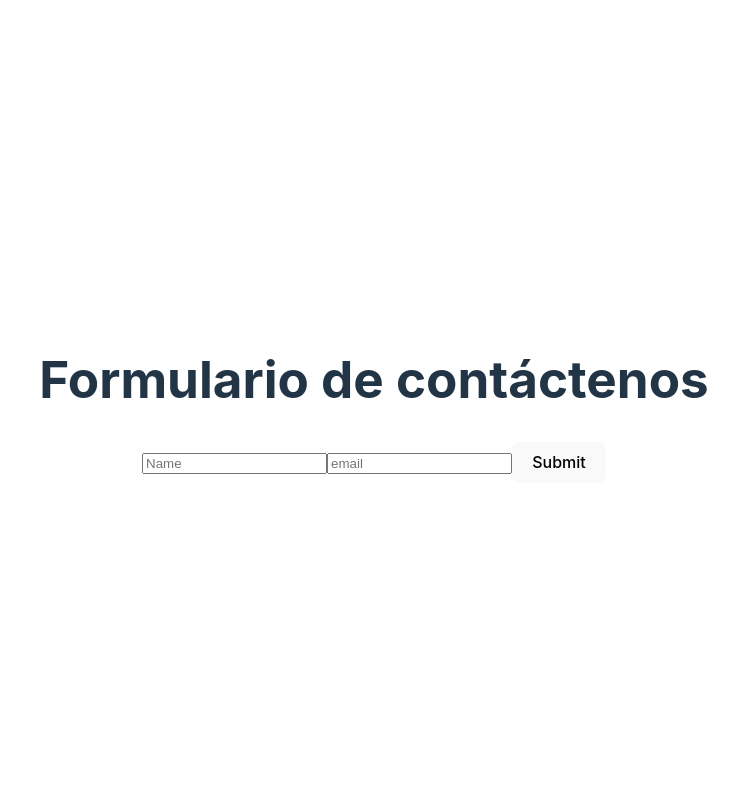
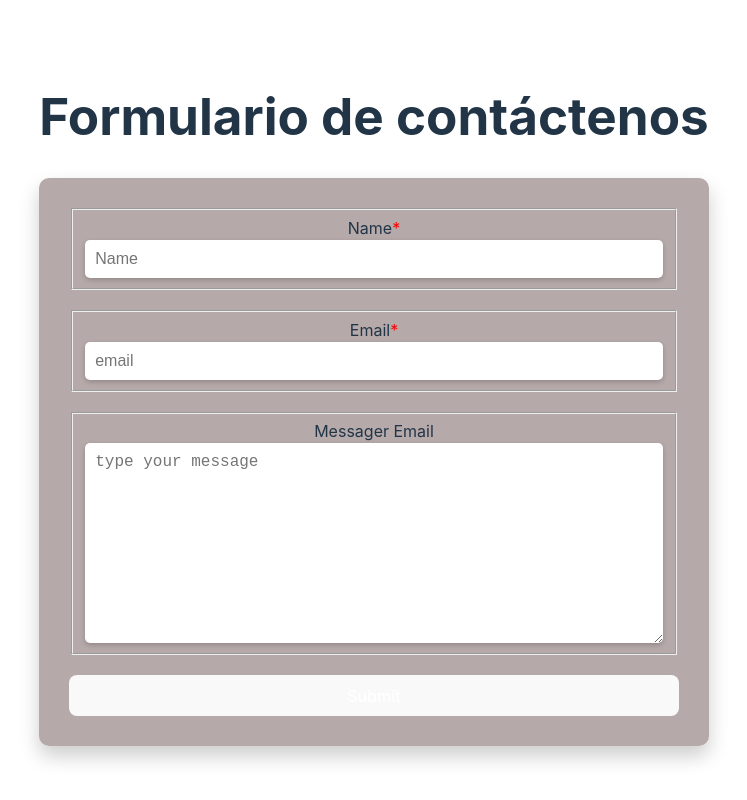
Before and after one commit to erozog125/emailjs-2469285, a React (Vite) app: page / in a window 1280 px wide. Shown: the whole page, without its empty margins (266-1013 px from the left). Built offline with nearby package versions, Linux system fonts and the light colour scheme.

Commit message:
falta la validadcion del email

```diff
--- a/src/ContactUs/ContactUs.jsx
+++ b/src/ContactUs/ContactUs.jsx
@@ -1,13 +1,45 @@
-import React from 'react'
+import React, {useRef} from 'react'
+import './contactus.css'
+import emailjs from '@emailjs/browser'
 
 export const ContactUs = () => {
+
+  const refForm = useRef();
+
+  const handlesubmit = (event) =>{
+    event.preventDefault();
+
+     const servicesId = "service_f4gmev6"
+     const templateId = "template_krt252p"
+
+     const apikey =  "mKpN-AmliqbSJFUQw"
+
+     emailjs.sendForm(servicesId, templateId, refForm.current, apikey).then( result => console.log(result.text))
+     .catch( error => console.log(error))
+
+
+  }
   return (
-    <div>
-      <form action="">
-        <input type="text" placeholder='Name' />
-        <input type="email" placeholder='email' />
-        <button>Submit</button>
-      </form>
-    </div>
+    <div className="contenedor">
+    <form action="" ref={refForm} className="columna" onSubmit={handlesubmit}>
+
+      <fieldset className="field-name">
+        <label className='symbol-requires name' htmlFor="">Name</label>
+        <input name="name" type="text" placeholder='Name' required/>
+      </fieldset>
+
+      <fieldset>
+        <label className="symbol-requires" htmlFor="">Email</label>
+        <input name="email" type="email" placeholder='email'required/>
+      </fieldset>
+
+      <fieldset>
+        <label className="field-message" htmlFor="">Messager Email</label>
+          <textarea name="message" id="" cols="30" rows="10" placeholder="type your message"></textarea>
+      </fieldset>
+
+      <button>Submit</button>
+    </form>
+  </div>
   )
 }
--- a/src/ContactUs/contactus.css
+++ b/src/ContactUs/contactus.css
@@ -0,0 +1,84 @@
+.columna {
+  display: flex;
+  flex-direction: column;
+  background-color: #948181ae;
+  padding: 30px;
+  border-radius: 10px;
+  box-shadow: 0 10px 20px #00000033;
+  animation: slide-up 0.5s ease;
+}
+
+fieldset {
+  display: flex;
+  flex-direction: column;
+  margin-bottom: 20px;
+  opacity: 0;
+  transform: translateY(10px);
+  animation: fade-in 0.5s ease forwards;
+  animation-delay: 0.2s;
+}
+
+.symbol-requires::after {
+  content: '*';
+  color: red;
+}
+
+input,
+textarea {
+  padding: 10px;
+  border-radius: 5px;
+  border: none;
+  box-shadow: 0 2px 5px #00000033;
+  font-size: 16px;
+  opacity: 0;
+  transform: translateY(10px);
+  animation: fade-in 0.5s ease forwards;
+  animation-delay: 0.4s;
+}
+
+input:focus,
+textarea:focus {
+  outline: none;
+  box-shadow: 0 0 5px rgba(0, 0, 0, 0.2);
+}
+
+button {
+  background-color: #007bff;
+  color: #fff;
+  padding: 10px;
+  border: none;
+  border-radius: 5px;
+  font-size: 16px;
+  cursor: pointer;
+  transition: background-color 0.3s ease;
+  opacity: 0;
+  transform: translateY(10px);
+  animation: fade-in 0.5s ease forwards;
+  animation-delay: 0.6s;
+}
+
+button:hover {
+  background-color: #0069d9;
+}
+
+@keyframes slide-up {
+  from {
+    transform: translateY(20px);
+    opacity: 0;
+  }
+  to {
+    transform: translateY(0);
+    opacity: 1;
+  }
+}
+
+@keyframes fade-in {
+  from {
+    transform: translateY(10px);
+    opacity: 0;
+  }
+  to {
+    transform: translateY(0);
+    opacity: 1;
+  }
+}
```
